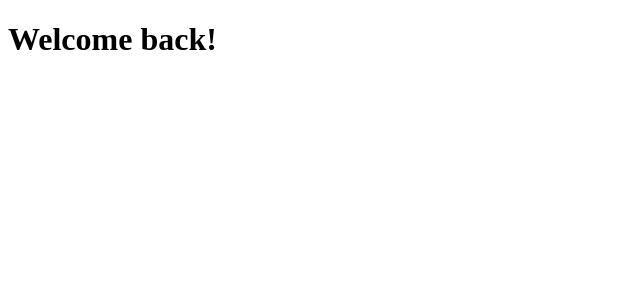
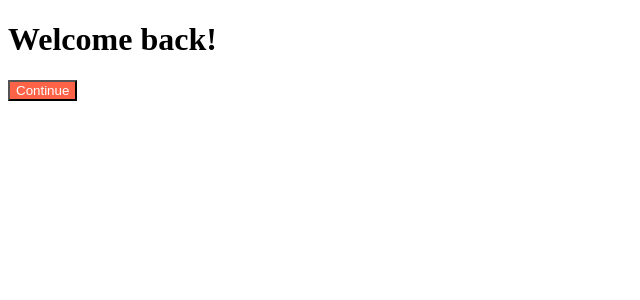
Before and after one commit to seokan-jeong/react-for-beginners, a React (Create React App) app in the folder myapp/: page / in a window 1280 px wide. Shown: the top 300 px of the page, without its empty margins (0-640 px from the left). Built offline with nearby package versions, Linux system fonts and the light colour scheme.

Commit message:
5.1 Tour of CRA

```diff
--- a/myapp/package.json
+++ b/myapp/package.json
@@ -6,6 +6,7 @@
     "@testing-library/jest-dom": "^5.16.5",
     "@testing-library/react": "^13.4.0",
     "@testing-library/user-event": "^13.5.0",
+    "prop-types": "^15.8.1",
     "react": "^18.2.0",
     "react-dom": "^18.2.0",
     "react-scripts": "5.0.1",
--- a/myapp/src/App.js
+++ b/myapp/src/App.js
@@ -1,7 +1,12 @@
+import Button from "./Button";
+import styles from "./App.module.css"
 
 function App() {
   return (
-    <div><h1>Welcome back!</h1></div>
+    <div>
+      <h1 styles={styles.title}>Welcome back!</h1>
+      <Button text={"Continue"} />
+    </div>
   );
 }
 
--- /dev/null
+++ b/myapp/src/App.module.css
@@ -0,0 +1,3 @@
+.title {
+    font-size: 18px;
+}
--- /dev/null
+++ b/myapp/src/Button.js
@@ -0,0 +1,12 @@
+import PropTypes from "prop-types";
+import styles from "./Button.module.css";
+
+function Button({ text }) {
+  return <button className={styles.btn}>{text}</button>;
+}
+
+Button.propTypes = {
+  text: PropTypes.string.isRequired,
+};
+
+export default Button;
--- /dev/null
+++ b/myapp/src/Button.module.css
@@ -0,0 +1,4 @@
+.btn {
+    color: white;
+    background-color: tomato;
+}
```
Also changed, not shown: 1 other file (tests, documents, lock files or other folders).
